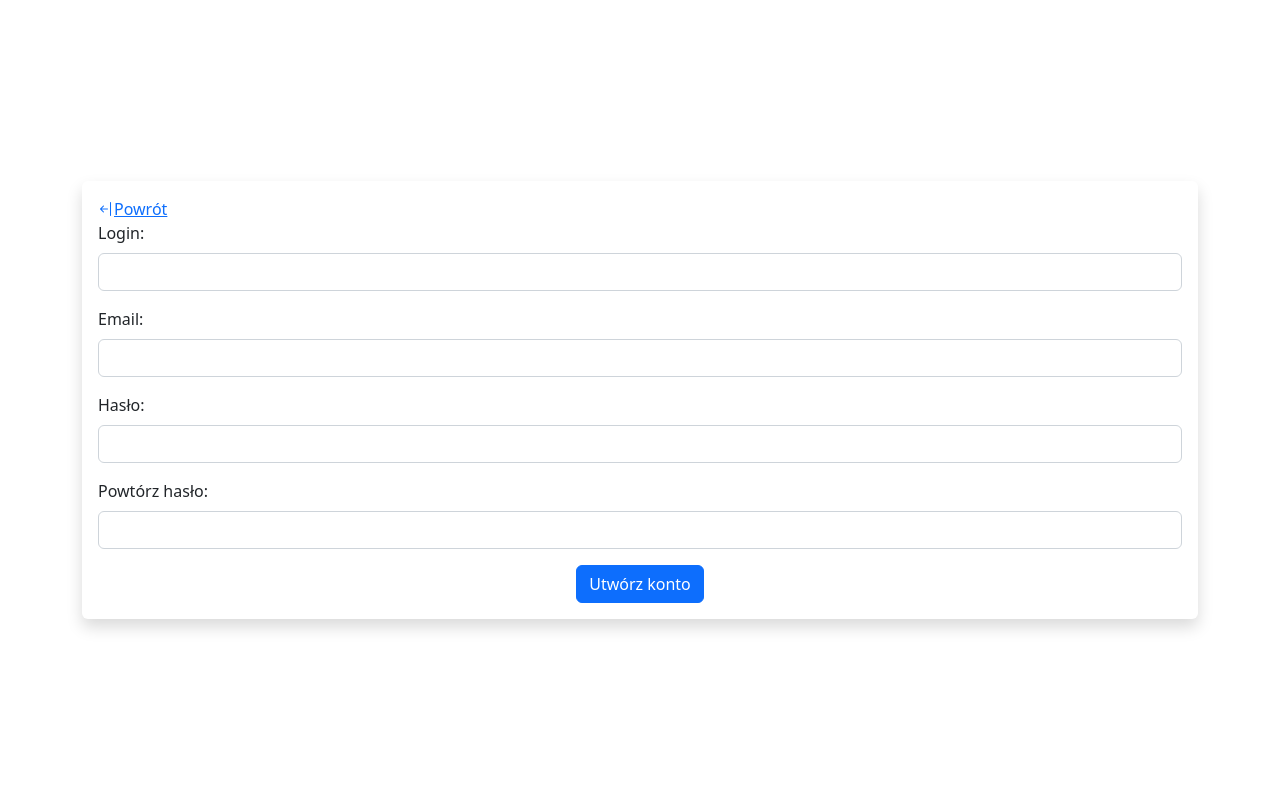
After one commit to GIZLO3/gwork, a PHP site: page /register.php in a window 1280 px wide. The commit adds this page. Run offline with PHP 8.4, Linux system fonts and the light colour scheme; some libraries are stand-ins or nearby versions.

Commit message:
add registration and logging in

```diff
--- /dev/null
+++ b/register.php
@@ -0,0 +1,132 @@
+<?php
+    session_start();
+
+    require_once($_SERVER['DOCUMENT_ROOT'].'/gwork/database.php');
+
+    if(isset($_POST['login']))
+    {
+        $succes = true;
+
+        //SPRAWDZANIE LOGINU
+        $login = $_POST['login'];
+        if(strlen($login) < 4 || strlen($login) > 25){
+            $succes = false;
+            $_SESSION['login_error'] = "Login musi mieć długość od 4 do 25 znaków!";
+        }
+        if(!ctype_alnum($login))
+        {
+            $succes = false;
+            $_SESSION['login_error'] = "Login może składać się tylko z liter i cyfr!";
+        }
+        $l_query = $db->prepare("SELECT uzytkownik_id FROM uzytkownik WHERE login = :login");
+        $l_query->bindValue(':login', $login, PDO::PARAM_STR); $l_query->execute();
+        $account = $l_query->fetch();
+        if($account)
+        {
+            $succes = false;
+            $_SESSION['login_error'] = "Podany login już istnieje!";
+        }
+
+        //SPRAWDZANIE EMAILA
+        $email = $_POST['email'];
+        $snt_email = filter_var($email, FILTER_SANITIZE_EMAIL); //usuwanie polskich znaków itp
+        if(!filter_var($email, FILTER_VALIDATE_EMAIL) || $snt_email != $email)
+        {
+            $succes = false;
+            $_SESSION['email_error'] = "Email jest niepoprawny!";
+        }
+        $e_query = $db->prepare("SELECT uzytkownik_id FROM uzytkownik WHERE email = :email");
+        $e_query->bindValue(':email', $email, PDO::PARAM_STR); $e_query->execute();
+        $account = $e_query->fetch();
+        if($account)
+        {
+            $succes = false;
+            $_SESSION['email_error'] = "Istnieje już konto z tym adresem email!";
+        }
+
+        //SPRAWDZANIE HASŁA
+        $pass1 = $_POST['password1'];
+        $pass2 = $_POST['password2'];
+
+        if(strlen($pass1) < 8 || strlen($pass1) > 30){
+            $succes = false;
+            $_SESSION['pass_error'] = "Hasło musi mieć długość od 8 do 30 znaków!";
+        }
+
+        if($pass2 != $pass1){
+            $succes = false;
+            $_SESSION['pass2_error'] = "Hasła nie są identyczne!";
+        }
+
+        if($succes){
+            $query = $db->prepare("INSERT into uzytkownik (login, email, haslo) VALUES (:login, :email, :haslo)");
+            $query->bindValue(':login', $login, PDO::PARAM_STR);
+            $query->bindValue(':email', $email, PDO::PARAM_STR);
+            $pass_hash = password_hash($pass1, PASSWORD_DEFAULT);
+            $query->bindValue(':haslo', $pass_hash, PDO::PARAM_STR);
+            $query->execute();
+            header("Location: {$protocol}{$_SERVER['HTTP_HOST']}/gwork/index.php");
+            exit();
+        }
+    }
+?>
+
+<!DOCTYPE html>
+<html lang="en">
+<head>
+    <meta charset="UTF-8">
+    <meta http-equiv="X-UA-Compatible" content="IE=edge">
+    <meta name="viewport" content="width=device-width, initial-scale=1.0">
+    <link rel="stylesheet" href="<?=$protocol.$_SERVER['HTTP_HOST']."/gwork/style.css"?>">
+    <title>Gwork | Zarejestruj się</title>
+</head>
+<body>
+    <div class="container d-flex align-items-center justify-content-center" style="height: 100vh;">
+        <div class="rounded p-3 shadow w-100" id="register">
+            <a href="<?=$protocol.$_SERVER['HTTP_HOST']."/gwork/index.php"?>" id="powrot"><i class="bi bi-arrow-bar-left"></i>Powrót</a><br/>
+            <form method="POST" action="<?=$protocol.$_SERVER['HTTP_HOST']."/gwork/register.php"?>">
+                <div class="mb-3">
+                        <label for="login" class="form-label">Login: </label>
+                        <input type="text" class="form-control" id="login" name="login">
+                        <?php if(isset($_SESSION['login_error'])){
+                            echo '<b class="text-danger">'.$_SESSION['login_error'].'</b>';
+                            unset($_SESSION['login_error']);
+                        } ?>
+                </div>
+
+                <div class="my-3">
+                        <label for="email" class="form-label">Email: </label>
+                        <input type="text" class="form-control" id="email" name="email">
+                        <?php if(isset($_SESSION['email_error'])){
+                            echo '<b class="text-danger">'.$_SESSION['email_error'].'</b>';
+                            unset($_SESSION['email_error']);
+                        } ?>
+                </div>
+                <div class="my-3">
+                        <label for="password1" class="form-label">Hasło: </label>
+                        <input type="password" class="form-control" id="password1" name="password1">
+                        <?php if(isset($_SESSION['pass_error'])){
+                            echo '<b class="text-danger">'.$_SESSION['pass_error'].'</b>';
+                            unset($_SESSION['pass_error']);
+                        } ?>
+                </div>
+
+                <div class="my-3">
+                        <label for="password2" class="form-label">Powtórz hasło: </label>
+                        <input type="password" class="form-control" id="password2" name="password2">
+                        <?php if(isset($_SESSION['pass2_error'])){
+                            echo '<b class="text-danger">'.$_SESSION['pass2_error'].'</b>';
+                            unset($_SESSION['pass2_error']);
+                        } ?>
+                </div>
+
+                <button type="submit" class="btn btn-primary mt-3 d-block m-auto">Utwórz konto</button>
+            </form>
+        </div>
+    </div>
+
+    <link rel="stylesheet" href="https://cdn.jsdelivr.net/npm/bootstrap-icons@1.9.1/font/bootstrap-icons.css">
+    <link href="https://cdn.jsdelivr.net/npm/bootstrap@5.2.2/dist/css/bootstrap.min.css" rel="stylesheet" integrity="sha384-Zenh87qX5JnK2Jl0vWa8Ck2rdkQ2Bzep5IDxbcnCeuOxjzrPF/et3URy9Bv1WTRi" crossorigin="anonymous">
+    <script src="https://cdn.jsdelivr.net/npm/bootstrap@5.2.2/dist/js/bootstrap.bundle.min.js" integrity="sha384-OERcA2EqjJCMA+/3y+gxIOqMEjwtxJY7qPCqsdltbNJuaOe923+mo//f6V8Qbsw3" crossorigin="anonymous"></script>
+</body>
+</html>
```
Also changed, not shown: create_navbar.php (+33 -6 lines), login.php (added, +37 -0 lines), style.css (line endings or trailing spaces).
